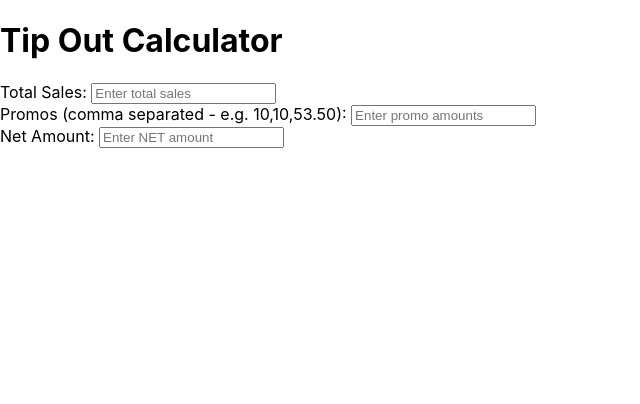
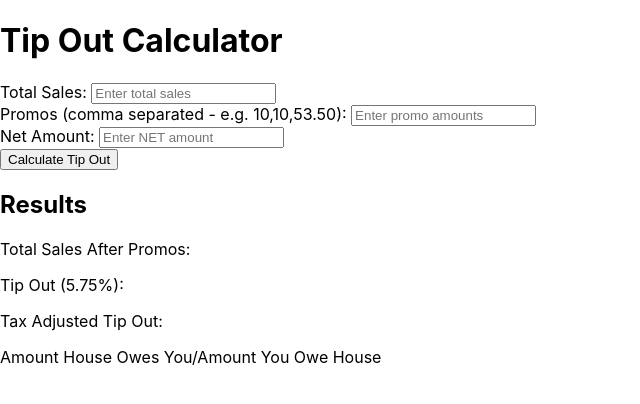
Before and after one commit to ofthekings12/tip-out-calculator, a React (Create React App) app: page / in a window 1280 px wide. Shown: the top 404 px of the page, without its empty margins (0-640 px from the left). Built offline with nearby package versions, Linux system fonts and the light colour scheme.

Commit message:
created results card

```diff
--- a/src/App.js
+++ b/src/App.js
@@ -26,6 +26,16 @@ function App() {
         placeholder="Enter NET amount"
         />
       </div>
+      <button className="calculate-button">Calculate Tip Out</button>
+
+      <div className="result-card">
+        <h2>Results</h2>
+        <p>Total Sales After Promos: </p>
+        <p>Tip Out (5.75%): </p>
+        <p>Tax Adjusted Tip Out: </p>
+        <p>Amount House Owes You/Amount You Owe House</p>
+
+      </div>
     </div>
   );
 }
```
